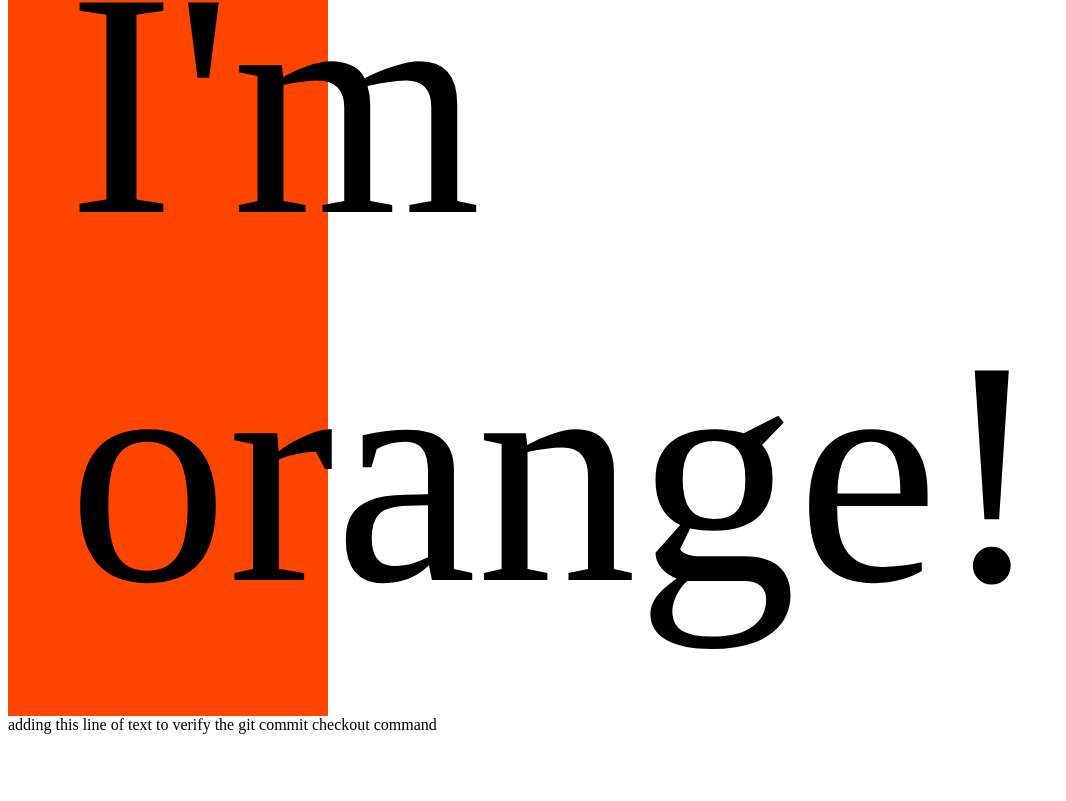
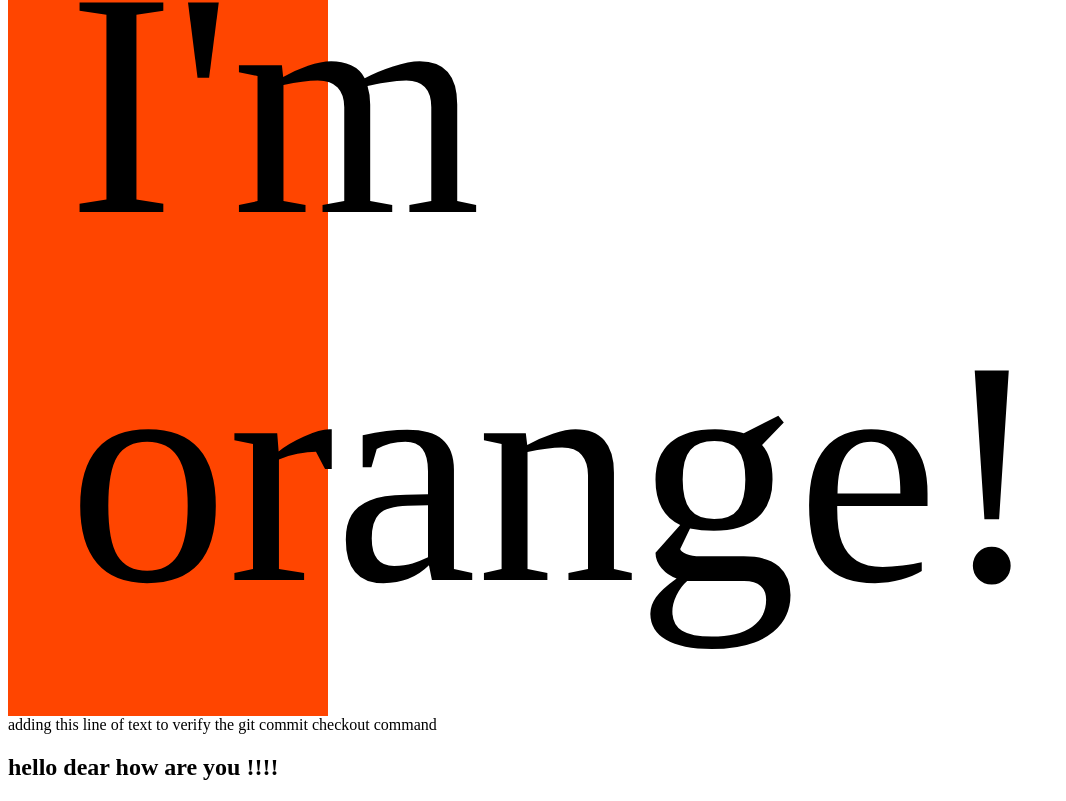
Before and after one commit to gyanchandra123/ProjectTarget, a plain HTML site: page starter/index.html in a window 1280 px wide. Shown: the part 656-1457 px from the top of the page, without its empty margins (0-1066 px from the left). Before the commit the page ends 1398 px from the top, so only its background shows below. Drawn offline with Linux system fonts and the light colour scheme; no server answers.

Commit message:
gitHub repo 1st commit :index.html

```diff
--- a/starter/index.html
+++ b/starter/index.html
@@ -47,6 +47,9 @@
 
     <div>adding this  line of text to verify the git commit checkout command</div>
 
+    <!-- adding 1st time in the github repo : -->
+    <h2>hello dear how are you !!!!</h2>
+
     <script src="script.js"></script>
   </body>
 </html>
```
